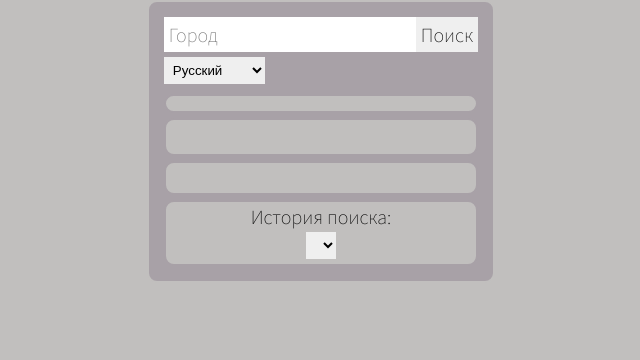
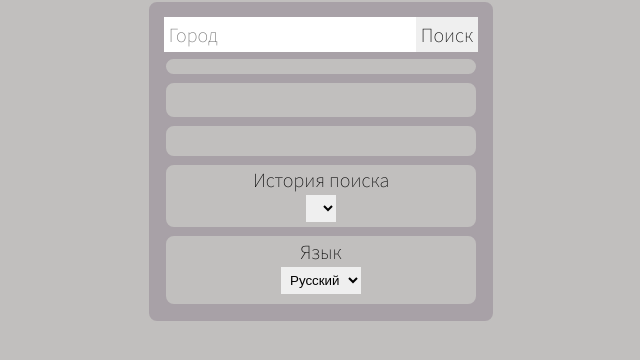
Before and after one commit to Xedll/Weather, a plain HTML site: page Project/index.html in a window 1280 px wide. Shown: the whole page, without its empty margins (319-959 px from the left). Drawn offline with Linux system fonts and the light colour scheme; no server answers.

Commit message:
Little changes
A bit redesigned language choise and ui

```diff
--- a/Project/index.html
+++ b/Project/index.html
@@ -19,10 +19,6 @@
                      <input type="text" class="main__input" autofocus placeholder="">
                      <button class="main__button"></button>
                   </div>
-                  <select name="lang" id="lang" class="main__lang">
-                     <option value="ru">Русский</option>
-                     <option value="en">Английский</option>
-                  </select>
                </form>
                <div class="main__name">
                   <div class="main__city"></div>
@@ -48,7 +44,13 @@
                         <option value="1"></option>
                      </select>
                   </div>
-
+                  <div class="main__lang lang">
+                     <div class="lang__title"></div>
+                     <select name="lang" id="lang" class="lang__select">
+                        <option value="ru">Русский</option>
+                        <option value="en">English</option>
+                     </select>
+                  </div>
                </div>
             </div>
       </main>
--- a/Project/js/main.js
+++ b/Project/js/main.js
@@ -3,27 +3,55 @@
 
 const searchBtn = document.querySelector('.main__button');
 const searchCity = document.querySelector('.main__input');
-const searchLang = document.querySelector('.main__lang');
+const searchLang = document.querySelector('.lang__select');
 let temp = [];
 const APIKey = '3ffe2ea29639380a36dd285c213cf530';
+let langs = {
+   'en': {
+      'temperature': 'Temperature',
+      'wind': 'Wind',
+      'speed': 'mps',
+      'search': 'Search',
+      'history': 'Search history',
+      'city': 'City',
+      'language': 'Language',
+   },
+   'ru': {
+      'temperature': 'Температура',
+      'wind': 'Ветер',
+      'speed': 'м/с',
+      'search': 'Поиск',
+      'history': 'История поиска',
+      'city': 'Город',
+      'language': 'Язык',
+   }
+}
 
 window.onload = () => {
-   getInfo('Kazan', searchLang.value)
-   document.querySelector('.main__button').textContent = (document.querySelector('.main__lang').value == 'ru' ? 'Поиск' : 'Search')
-   document.querySelector('.main__input').placeholder = (document.querySelector('.main__lang').value == 'ru' ? 'Город' : 'City')
+   getInfo('Казань', 'ru')
+   setLang()
 }
 
-const editInfo = (info) => {
+const editInfo = function (info, language) {
    document.querySelector('.main__city').textContent = info.city;
    document.querySelector('.main__country').textContent = info.country;
-   document.querySelector('.temp__now').textContent = "Температура: " + info.temp + "°C";
+   document.querySelector('.temp__now').textContent = langs[language].temperature + ': ' + info.temp + "°C";
    document.querySelector('.weather__main').textContent = info.weather.main;
    document.querySelector('.weather__description').textContent = info.weather.description[0].toUpperCase() + info.weather.description.slice(1);
    document.querySelector('.weather__logo').src = `http://openweathermap.org/img/wn/${info.weather.icon}@2x.png`;
-   document.querySelector('.main__wind').textContent = "Ветер: " + info.wind + 'м/c';
+   document.querySelector('.main__wind').textContent = langs[language].wind + ": " + info.wind + ' ' + langs[language].speed;
 }
 
-const getInfo = (city, lang) => {
+const setLang = function () {
+   searchBtn.textContent = langs[searchLang.value].search
+   searchCity.placeholder = langs[searchLang.value].city
+   document.querySelector('.log__title').textContent = langs[searchLang.value].history
+   document.querySelector('.lang__title').textContent = langs[searchLang.value].language
+   editInfo(temp[document.querySelector('.log__logs').value], searchLang.value)
+
+}
+
+const getInfo = function (city, lang) {
    fetch(`https://api.openweathermap.org/data/2.5/weather?q=${city}&appid=${APIKey}&units=metric&lang=${lang}`)
       .then((data) => {
          return data.json()
@@ -61,7 +89,7 @@ const getInfo = (city, lang) => {
          return info
       })
       .then((res) => {
-         editInfo(res[document.querySelector('.log__logs').value])
+         editInfo(res[document.querySelector('.log__logs').value], lang)
       })
       .catch((err) => {
          console.log(err)
@@ -69,12 +97,11 @@ const getInfo = (city, lang) => {
 }
 
 document.querySelector('.log__logs').onchange = function (e) {
-   editInfo(temp[document.querySelector('.log__logs').value])
+   editInfo(temp[document.querySelector('.log__logs').value], searchLang.value)
 }
 
-document.querySelector('.main__lang').onchange = function () {
-   document.querySelector('.main__button').textContent = (document.querySelector('.main__lang').value == 'ru' ? 'Поиск' : 'Search')
-   document.querySelector('.main__input').placeholder = (document.querySelector('.main__lang').value == 'ru' ? 'Город' : 'City')
+searchLang.onchange = function () {
+   setLang()
 }
 
 searchBtn.onclick = function (e) {
--- a/Project/scss/style.scss
+++ b/Project/scss/style.scss
@@ -32,8 +32,14 @@ body{
       }
 
       &__lang {
+         display: flex;
+         flex-direction: column;
+         align-items: center;
+         border: solid 2px #a8a1a7;
+         border-radius: 10px;
+         background: #c1bfbe;
+         margin: 5px 0 0 0;
          padding: 5px;
-         margin: 5px 0;
       }
 
 		&__input {
@@ -102,6 +108,23 @@ body{
       }
 }
 
+.lang {
+
+   &__title {
+      text-align: center;
+      margin: 5px 5px 10px 5px;
+      font-size: 20px;
+      line-height: 1px;
+      padding-top: 5px;
+   }
+
+   &__select {
+      padding: 5px;
+      margin: 5px;
+   }
+}
+
+
 .log {
    &__logs {
       padding:5px;
```
Also changed, not shown: Project/css/style.css.
